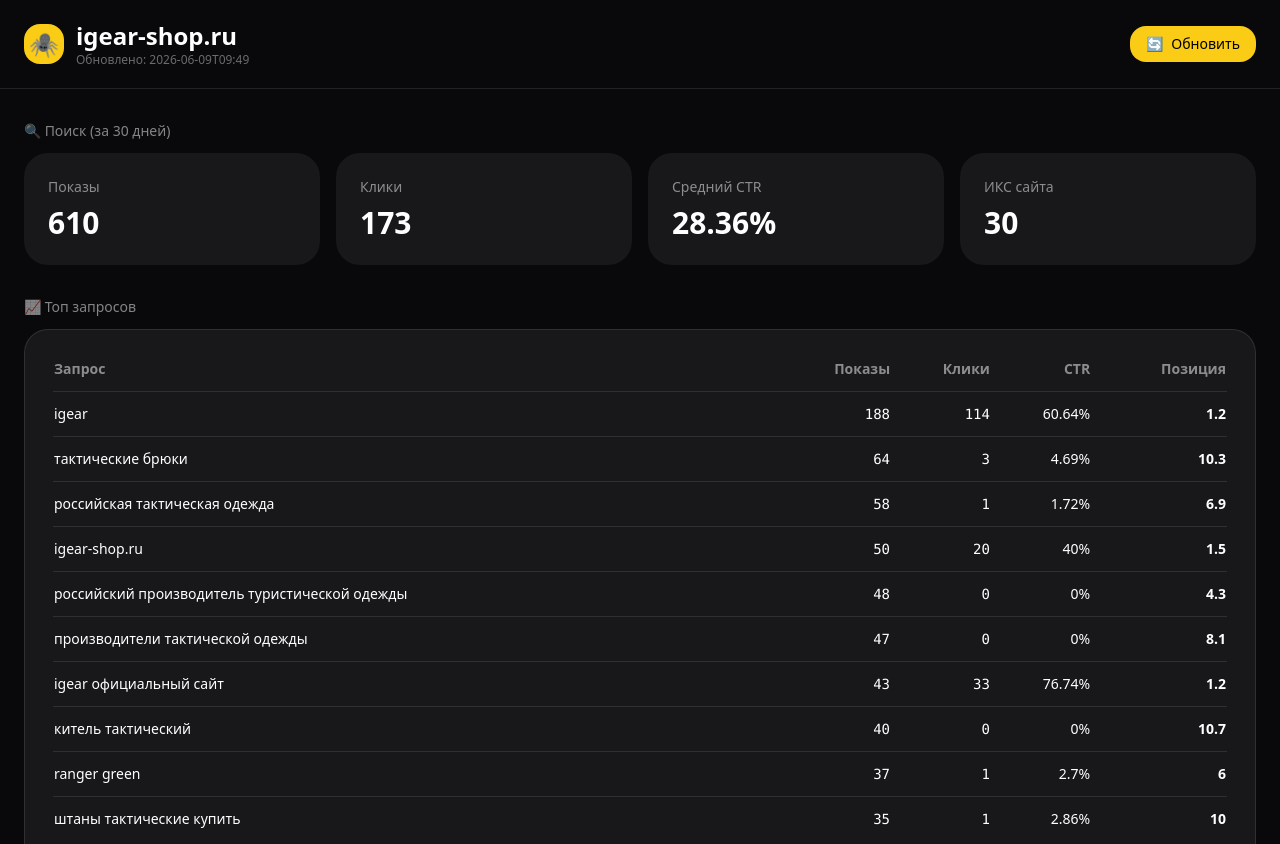
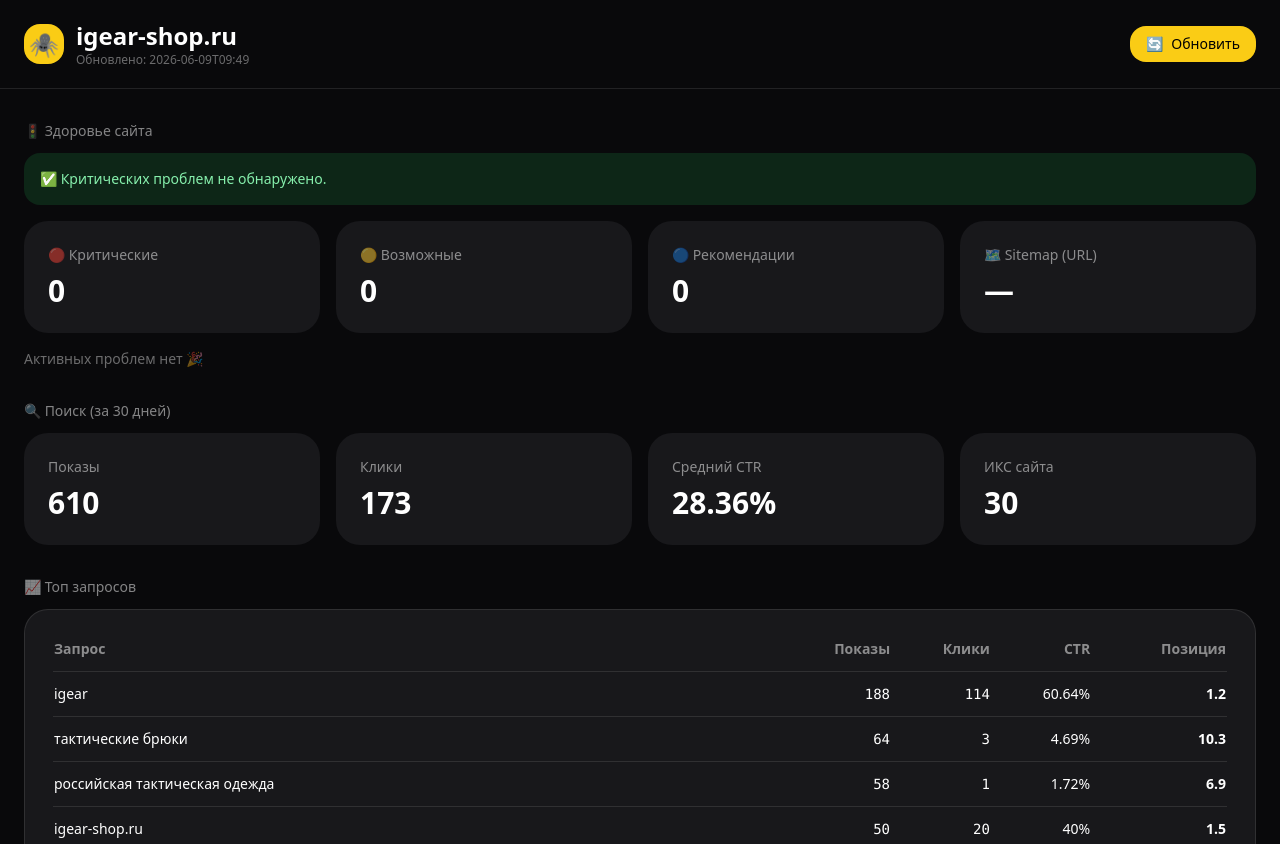
Before and after one commit to seomarsel/webmaster-dashboard, a plain HTML site: page dashboard.html in a window 1280 px wide. Shown: the top 844 px of the page. Drawn offline with nearby package versions, Linux system fonts and the light colour scheme.

Commit message:
Update dashboard.html

```diff
--- a/dashboard.html
+++ b/dashboard.html
@@ -29,7 +29,19 @@
     <div class="max-w-7xl mx-auto px-6 py-8">
         <div id="status" class="hidden mb-6 p-4 bg-red-500/10 text-red-400 rounded-2xl text-sm"></div>
 
-        <!-- Метрики Вебмастера -->
+        <!-- ЗДОРОВЬЕ САЙТА -->
+        <h2 class="text-white/50 text-sm font-medium mb-3">🚦 Здоровье сайта</h2>
+        <div id="healthBanner" class="mb-4 p-4 rounded-2xl text-sm font-medium bg-zinc-900">Проверяем…</div>
+        <div class="grid grid-cols-2 md:grid-cols-4 gap-4 mb-4">
+            <div class="bg-zinc-900 rounded-3xl p-6"><div class="text-white/50 text-sm">🔴 Критические</div><div id="hFatal" class="text-3xl font-semibold mt-2">—</div></div>
+            <div class="bg-zinc-900 rounded-3xl p-6"><div class="text-white/50 text-sm">🟡 Возможные</div><div id="hPossible" class="text-3xl font-semibold mt-2">—</div></div>
+            <div class="bg-zinc-900 rounded-3xl p-6"><div class="text-white/50 text-sm">🔵 Рекомендации</div><div id="hRec" class="text-3xl font-semibold mt-2">—</div></div>
+            <div class="bg-zinc-900 rounded-3xl p-6"><div class="text-white/50 text-sm">🗺️ Sitemap (URL)</div><div id="hSitemap" class="text-3xl font-semibold mt-2">—</div></div>
+        </div>
+        <div id="problemsList" class="space-y-2 mb-3"></div>
+        <div id="sitemapList" class="space-y-2 mb-8"></div>
+
+        <!-- ПОИСК -->
         <h2 class="text-white/50 text-sm font-medium mb-3">🔍 Поиск (за 30 дней)</h2>
         <div class="grid grid-cols-2 md:grid-cols-4 gap-4 mb-8">
             <div class="bg-zinc-900 rounded-3xl p-6"><div class="text-white/50 text-sm">Показы</div><div id="mShows" class="text-3xl font-semibold mt-2">—</div></div>
@@ -38,7 +50,7 @@
             <div class="bg-zinc-900 rounded-3xl p-6"><div class="text-white/50 text-sm">ИКС сайта</div><div id="mSqi" class="text-3xl font-semibold mt-2">—</div></div>
         </div>
 
-        <!-- Метрики Метрики (показываются, если есть данные) -->
+        <!-- МЕТРИКА -->
         <div id="metrikaBlock" class="hidden">
             <h2 class="text-white/50 text-sm font-medium mb-3">📊 Метрика (за 30 дней)</h2>
             <div class="grid grid-cols-2 md:grid-cols-4 gap-4 mb-8">
@@ -49,7 +61,7 @@
             </div>
         </div>
 
-        <!-- Таблица запросов -->
+        <!-- ЗАПРОСЫ -->
         <h2 class="text-white/50 text-sm font-medium mb-3">📈 Топ запросов</h2>
         <div class="bg-zinc-900 border border-white/10 rounded-3xl p-7">
             <div class="overflow-x-auto">
@@ -91,17 +103,66 @@
             document.getElementById('siteName').innerText = data.site || 'Вебмастер';
             document.getElementById('updated').innerText = 'Обновлено: ' + (data.updated || '—');
 
+            // --- Здоровье сайта ---
+            const health = data.health || {};
+            const c = health.counts || {};
+            const fatal = (c.FATAL || 0) + (c.CRITICAL || 0);
+            const possible = c.POSSIBLE_PROBLEM || 0;
+            const rec = c.RECOMMENDATION || 0;
+            document.getElementById('hFatal').innerText = fatal;
+            document.getElementById('hPossible').innerText = possible;
+            document.getElementById('hRec').innerText = rec;
+
+            const banner = document.getElementById('healthBanner');
+            if (fatal > 0) {
+                banner.className = 'mb-4 p-4 rounded-2xl text-sm font-medium bg-red-500/15 text-red-300';
+                banner.innerText = '🔴 Есть критические проблемы — проверь срочно!';
+            } else if (possible > 0) {
+                banner.className = 'mb-4 p-4 rounded-2xl text-sm font-medium bg-yellow-500/15 text-yellow-300';
+                banner.innerText = '🟡 Есть возможные проблемы — стоит посмотреть.';
+            } else {
+                banner.className = 'mb-4 p-4 rounded-2xl text-sm font-medium bg-green-500/15 text-green-300';
+                banner.innerText = '✅ Критических проблем не обнаружено.';
+            }
+
+            const sevColor = {
+                FATAL: 'bg-red-500/15 text-red-300',
+                CRITICAL: 'bg-red-500/15 text-red-300',
+                POSSIBLE_PROBLEM: 'bg-yellow-500/15 text-yellow-300',
+                RECOMMENDATION: 'bg-blue-500/15 text-blue-300',
+            };
+            const problems = health.problems || [];
+            document.getElementById('problemsList').innerHTML = problems.length
+                ? problems.map(p => `
+                    <div class="flex items-center justify-between bg-zinc-900 rounded-2xl px-5 py-3 text-sm">
+                        <span>${p.title}</span>
+                        <span class="text-xs px-3 py-1 rounded-full ${sevColor[p.severity] || 'bg-white/10 text-white/60'}">${p.severity_ru || p.severity}</span>
+                    </div>
+                `).join('')
+                : '<div class="text-white/40 text-sm">Активных проблем нет 🎉</div>';
+
+            // --- Sitemap ---
+            const sitemaps = data.sitemaps || [];
+            const totalSitemapUrls = sitemaps.reduce((s, m) => s + (m.urls || 0), 0);
+            document.getElementById('hSitemap').innerText = totalSitemapUrls ? totalSitemapUrls.toLocaleString('ru') : '—';
+            document.getElementById('sitemapList').innerHTML = sitemaps.map(m => `
+                <div class="bg-zinc-900 rounded-2xl px-5 py-3 text-sm flex items-center justify-between flex-wrap gap-2">
+                    <span class="text-white/70 break-all">🗺️ ${m.url}</span>
+                    <span class="text-white/50">URL: ${(m.urls||0).toLocaleString('ru')} · Ошибки: ${m.errors||0}</span>
+                </div>
+            `).join('');
+
+            // --- Поиск ---
             const queries = data.queries || [];
             const totalShows = queries.reduce((s, q) => s + (q.shows || 0), 0);
             const totalClicks = queries.reduce((s, q) => s + (q.clicks || 0), 0);
             const avgCtr = totalShows ? (totalClicks / totalShows * 100).toFixed(2) : '0';
-
             document.getElementById('mShows').innerText = totalShows.toLocaleString('ru');
             document.getElementById('mClicks').innerText = totalClicks.toLocaleString('ru');
             document.getElementById('mCtr').innerText = avgCtr + '%';
             document.getElementById('mSqi').innerText = data.sqi ?? '—';
 
-            // Метрика — показываем блок, только если есть данные
+            // --- Метрика ---
             const m = data.metrika || {};
             if (m && Object.keys(m).length > 0) {
                 document.getElementById('metrikaBlock').classList.remove('hidden');
@@ -111,6 +172,7 @@
                 document.getElementById('mBounce').innerText = (m.bounceRate ?? '—') + '%';
             }
 
+            // --- Таблица запросов ---
             const tbody = document.getElementById('queriesTable');
             tbody.innerHTML = queries.map(q => `
                 <tr>
```
